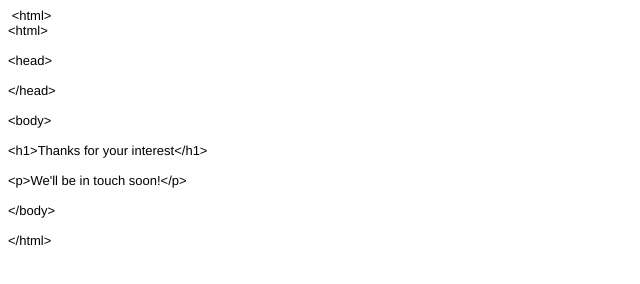
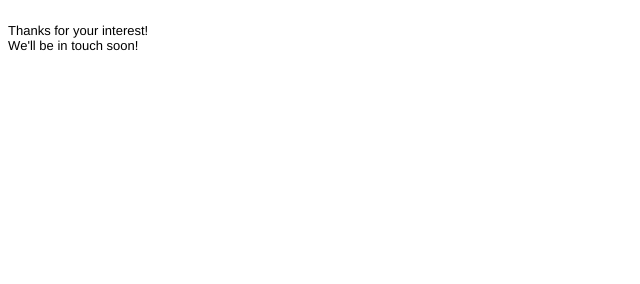
Before and after one commit to lw2397/lw2397.github.io, a plain HTML site: page index.html in a window 1280 px wide. Shown: the whole page, without its empty margins (0-640 px from the left). Drawn offline with Linux system fonts and the light colour scheme.

Commit message:
Update index.html

```diff
--- a/index.html
+++ b/index.html
@@ -7,26 +7,15 @@
   <meta name="Generator" content="Cocoa HTML Writer">
   <meta name="CocoaVersion" content="1561.1">
   <style type="text/css">
-    p.p1 {margin: 0.0px 0.0px 0.0px 0.0px; line-height: 19.0px; font: 13.0px 'Helvetica Neue'}
-    p.p2 {margin: 0.0px 0.0px 0.0px 0.0px; line-height: 19.0px; font: 13.0px 'Helvetica Neue'; min-height: 15.0px}
+    p.p1 {margin: 0.0px 0.0px 0.0px 0.0px; line-height: 15.0px; font: 13.0px 'Helvetica Neue'; color: #000000; -webkit-text-stroke: #000000}
+    span.s1 {font-kerning: none}
   </style>
 </head>
 <body>
-<p class="p1"><span class="Apple-converted-space"> </span>&lt;html&gt;</p>
-<p class="p1">&lt;html&gt;</p>
-<p class="p2"><br></p>
-<p class="p1">&lt;head&gt;</p>
-<p class="p2"><br></p>
-<p class="p1">&lt;/head&gt;</p>
-<p class="p2"><br></p>
-<p class="p1">&lt;body&gt;</p>
-<p class="p2"><br></p>
-<p class="p1">&lt;h1&gt;Thanks for your interest&lt;/h1&gt;</p>
-<p class="p2"><br></p>
-<p class="p1">&lt;p&gt;We'll be in touch soon!&lt;/p&gt;</p>
-<p class="p2"><br></p>
-<p class="p1">&lt;/body&gt;</p>
-<p class="p2"><br></p>
-<p class="p1">&lt;/html&gt;</p>
+<p class="p1"><span class="s1"><br>
+Thanks for your interest!</span></p>
+<p class="p1"><span class="s1">We'll be in touch soon!</span></p>
+<p class="p1"><span class="s1"><br>
+</span></p>
 </body>
 </html>
```
